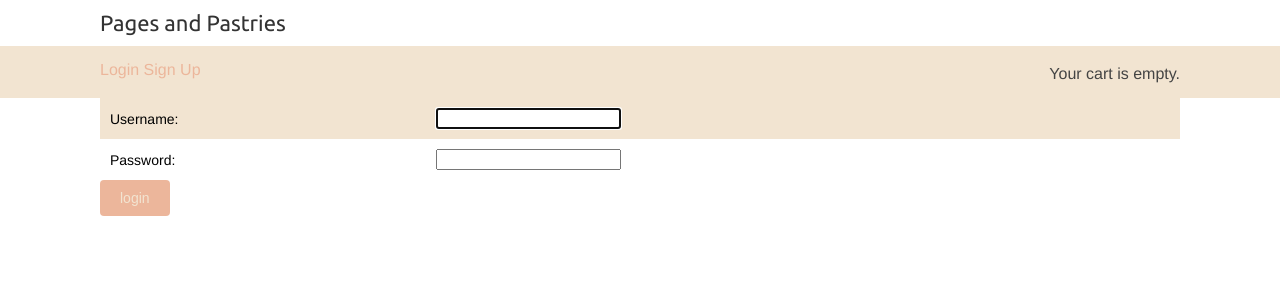
After one commit to prldvirata/PagesAndPastries, a Django app: page /accounts/login/ in a window 1280 px wide. The commit adds this page. Shown: the top 300 px of the page. Run offline with Django 4.2, Linux system fonts and the light colour scheme; some libraries are stand-ins or nearby versions.

Commit message:
added login features

```diff
--- a/myshop/settings.py
+++ b/myshop/settings.py
@@ -134,3 +134,5 @@ CART_SESSION_ID = 'cart'
 # https://docs.djangoproject.com/en/4.0/ref/settings/#default-auto-field
 
 DEFAULT_AUTO_FIELD = 'django.db.models.BigAutoField'
+
+LOGIN_REDIRECT_URL = '/'
--- a/myshop/urls.py
+++ b/myshop/urls.py
@@ -8,6 +8,8 @@ urlpatterns = [
     path('cart/', include('cart.urls', namespace='cart')),
     path('orders/', include('orders.urls', namespace='orders')),
     path('', include('shop.urls', namespace='shop')),
+    path('accounts/', include('django.contrib.auth.urls')),
+
 ]
 
 if settings.DEBUG:
--- a/orders/urls.py
+++ b/orders/urls.py
@@ -6,4 +6,5 @@ app_name = 'orders'
 urlpatterns = [
     path('create/', views.order_create, name='order_create'),
     path('admin/order/<int:order_id>/', views.admin_order_detail, name='admin_order_detail'),
+
 ]
--- /dev/null
+++ b/shop/templates/registration/logged_out.html
@@ -0,0 +1,6 @@
+{% extends 'shop/base.html' %}
+
+{% block content %}
+  <p>Logged out!</p>
+  <a href="{% url 'login'%}">Click here to login again.</a>
+{% endblock %}
--- /dev/null
+++ b/shop/templates/registration/login.html
@@ -0,0 +1,33 @@
+{% extends 'shop/base.html' %}
+{% block content %}
+
+  {% if form.errors %}
+    <p>Your username and password didn't match. Please try again.</p>
+  {% endif %}
+
+  {% if next %}
+    {% if user.is_authenticated %}
+      <p>Your account doesn't have access to this page. To proceed,
+      please login with an account that has access.</p>
+    {% else %}
+      <p>To continue, please login.</p>
+    {% endif %}
+  {% endif %}
+
+  <form method="post" action="{% url 'login' %}">
+    {% csrf_token %}
+    <table>
+      <tr>
+        <td>{{ form.username.label_tag }}</td>
+        <td>{{ form.username }}</td>
+      </tr>
+      <tr>
+        <td>{{ form.password.label_tag }}</td>
+        <td>{{ form.password }}</td>
+      </tr>
+    </table>
+    <input type="submit" value="login">
+    <input type="hidden" name="next" value="{{ next }}">
+  </form>
+
+{% endblock %}
--- a/shop/templates/shop/base.html
+++ b/shop/templates/shop/base.html
@@ -1,6 +1,6 @@
 {% load static %}
 <!DOCTYPE html>
-<html>
+<html lang="en">
 <head>
     <meta charset="utf-8"/>
     <title>{% block title %}Pages and Pastries{% endblock %}</title>
@@ -25,6 +25,15 @@
             {% endif %}
         {% endwith %}
     </div>
+        {% if user.is_authenticated %}
+              <form action="{% url 'logout' %}" method="post">
+                 {% csrf_token %}
+                 <button type="submit">Log out</button>
+              </form>
+        {% else %}
+            <a class="nav-link" href="{% url 'login' %}"><span class="glyphicon glyphicon-log-in"></span>Login</a>
+            <a class="nav-link" href="#"><span class="glyphicon glyphicon-log-in"></span>Sign Up</a>
+        {% endif %}
 </div>
 <div id="content">
     {% block content %}
--- a/shop/urls.py
+++ b/shop/urls.py
@@ -1,4 +1,4 @@
-from django.urls import path
+from django.urls import path, include
 from . import views
 
 app_name = 'shop'
```
